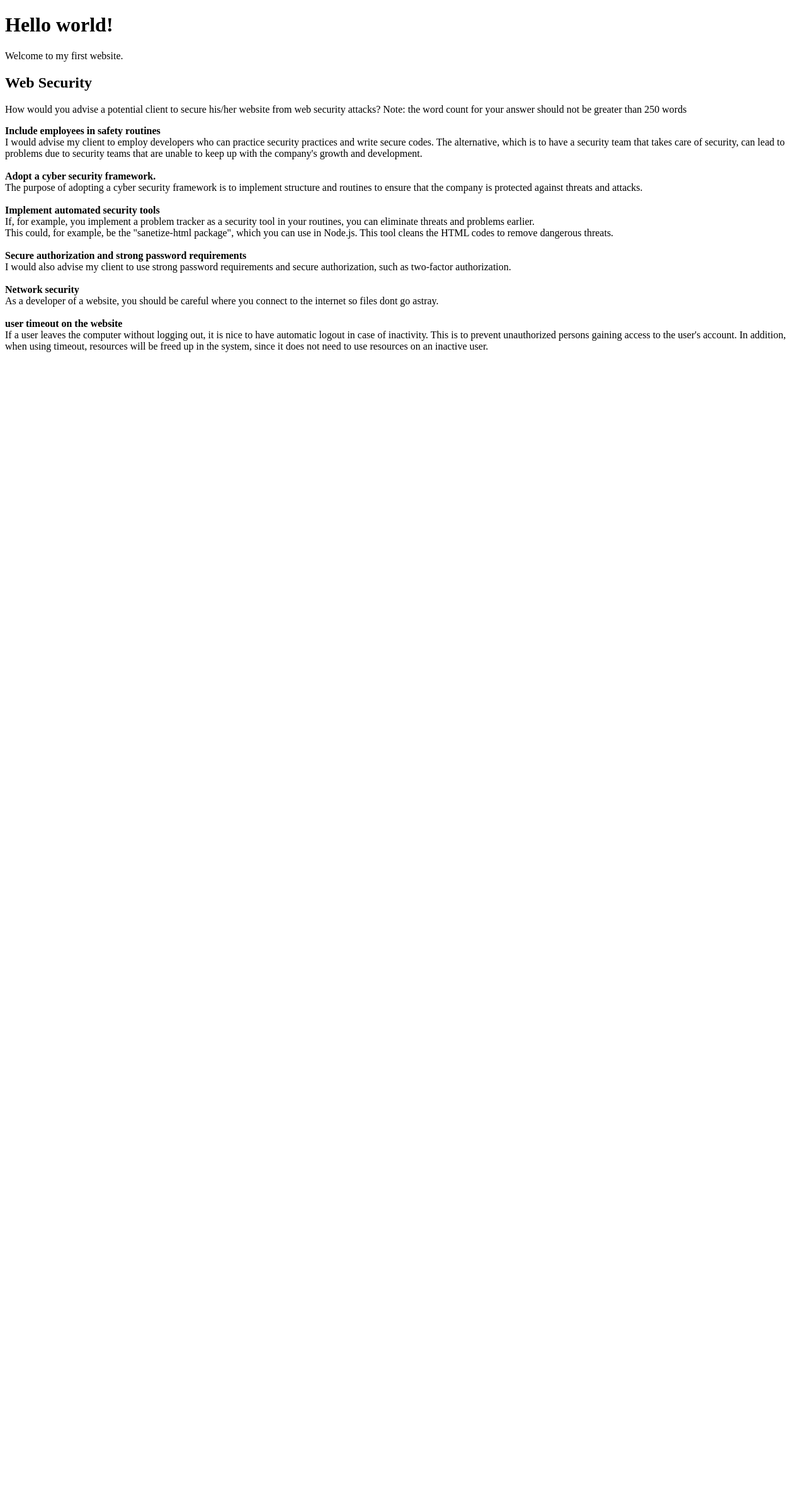
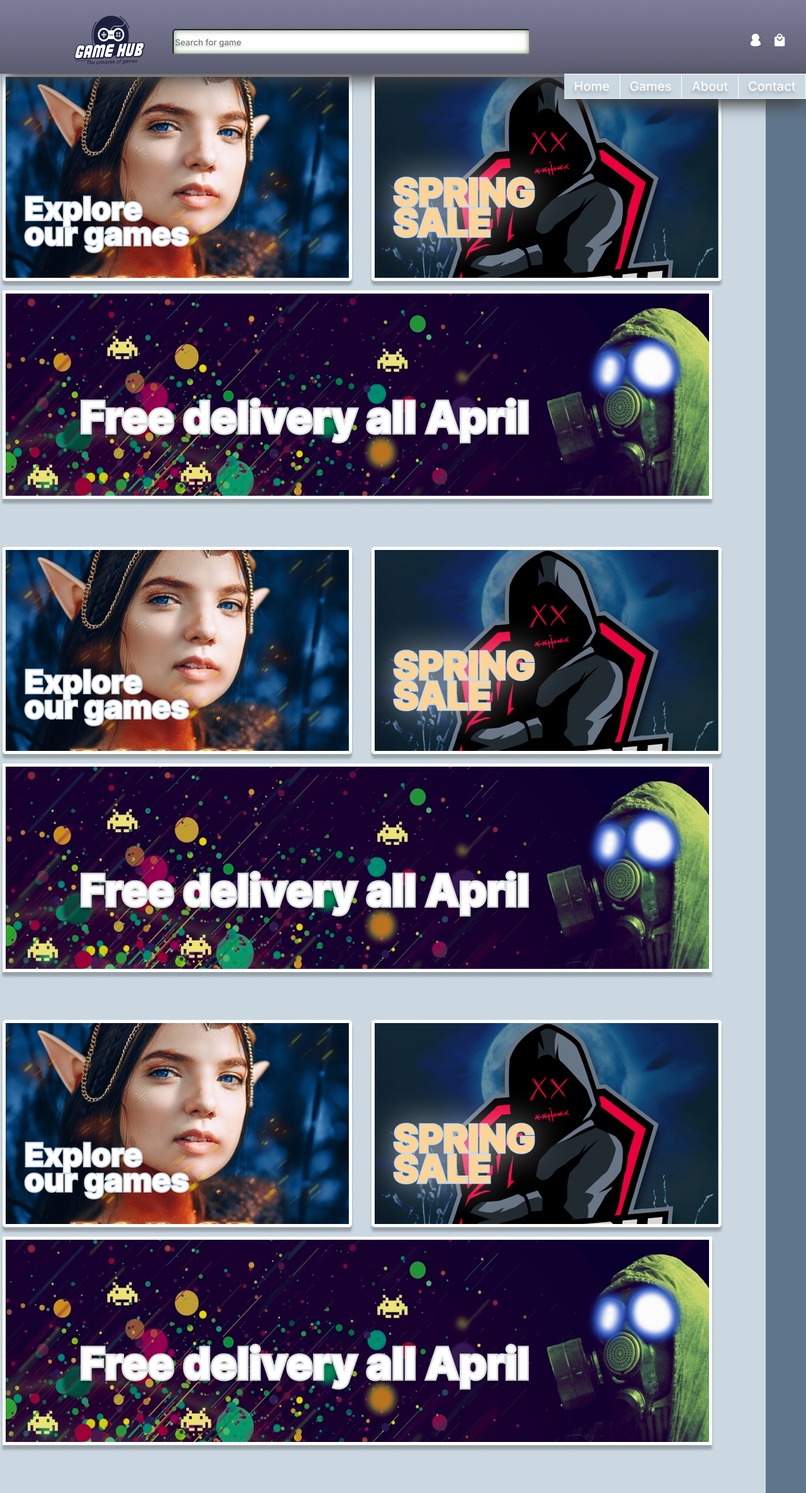
Before and after one commit to Noroff-FEU-Assignments/cross-course-project-evrlong, a PHP site: page / in a window 1280 px wide. Shown: the whole page at 63% size. Before the commit the page ends 559 px from the top, so only its background shows below. Run offline with PHP 8.4, Linux system fonts and the light colour scheme.

Commit message:
Adding elements

```diff
--- a/CSS/style.css
+++ b/CSS/style.css
@@ -1 +1,146 @@
-background-color: #f2f3f1;
+html, body {
+    margin: 0;
+    padding: 0;
+    background-color: #CBD8E2;
+}
+
+
+header {
+    position: fixed ;
+    top: 0;
+    width: 100%;
+    height: 117px;
+    background: linear-gradient(#7E7E9B, #5B5B70);
+    color:rgb(121, 124, 128);
+    text-align:center;
+    box-shadow: 5px 10px 25px rgb(66, 66, 66);
+
+}
+
+header h1 {
+    line-height: 100px;
+}
+
+
+.header__icon {
+  position: relative;
+    height: 22px;
+    width: 18px;
+    float: right;
+    top: 22px;
+    padding: 10px;
+    max-width: 2.5em;
+    max-height: 2.5em;
+    right: 22px;
+
+}
+
+.header__icon:hover {
+  background-color: #659162;
+  background-size: 20%;
+  border-style: solid;
+  border: #659162;
+}
+
+
+.logo {
+    position: absolute;
+    top: 25px;
+    left: 118px;
+    height: 5em;
+    width: 7em;
+}
+
+nav {
+    position: fixed;
+    top: 117px;
+    left: 70%;
+    width: 30%;
+    background-color: #CBD8E2;
+
+
+}
+nav ul {
+    list-style-type: none;
+    margin: 0%;
+    padding: 0;
+    display: flex;
+    box-shadow: 1px 10px 25px rgb(66, 66, 66);
+
+}
+
+
+
+nav ul li {
+    flex-grow: 1;
+    text-align: center;
+  }
+
+  nav ul li a {
+    display: block;
+    padding: 7px;
+    text-decoration: none;
+    color: #ffffff;
+    border-style: solid;
+    border-top-width: 0;
+    border-width: 1px 1px 1px 0px;
+    border-color: #ffffff;
+    font-family: inter, sans-serif;
+    font-size: 20px;
+    text-shadow: -1px 5px 5px #0000003a;
+
+
+  }
+
+
+
+  .maincontent {
+    position:inherit ;
+    width: 100%;
+    height: 100%;
+    float: none;
+    margin-top: 117px;
+    background-color: #5f758b;
+
+  }
+
+  .searchbar {
+    position: absolute;
+    left: 274px;
+    top: 46px;
+    width: 560px;
+    height: 35px;
+    border-radius: 5px;
+    box-shadow: inset 0 0 10px #659162;
+    font-family: inter, sans-serif;
+    text-shadow: -1px 5px 5px #0000003a;
+  }
+
+  corner {
+    border-bottom-right-radius: 50px;
+
+  }
+
+  .navmenu:hover {
+    background-color: #a6acd8;
+    text-decoration: underline;
+  }
+
+  .icon__phone {
+    color: #8dbe8a;
+    background-color: #5f758b;
+  }
+
+  .maincontent__about {
+    color: #659162;
+
+    width: 1080px;
+    height: 720px;
+  }
+
+  .bg2 {
+    background-color: #CBD8E2;
+    width: 95%;
+    height: 100%;
+
+  }
--- a/Index.html
+++ b/Index.html
@@ -1,42 +1,46 @@
 <!DOCTYPE html>
-<html>
-  <head>
-    <title>My first website</title>
-  </head>
-  <body>
-    <h1>Hello world!</h1>
-    <p>Welcome to my first website.</p>
-    <h2>Web Security</h2>
-    <p id="web-security-question">How would you advise a potential client to secure his/her website from web security attacks? Note: the word count for your answer should not be greater than 250 words</p>
-    <p id="web-security-answer">
+<html lang="en">
+<head>
+  <meta charset="UTF-8">
+  <meta http-equiv="X-UA-Compatible" content="IE=edge">
+  <meta name="viewport" content="width=device-width, initial-scale=1.0">
+  <link rel="stylesheet" href="CSS/style.css" href="https://cdnjs.cloudflare.com/ajax/libs/font-awesome/4.7.0/css/font-awesome.min.css">
+  <link rel="preconnect" href="https://fonts.googleapis.com">
+<link rel="preconnect" href="https://fonts.gstatic.com" crossorigin>
+<link href="https://fonts.googleapis.com/css2?family=Inter:wght@500&family=Roboto:wght@900&display=swap" rel="stylesheet">
+  <title>Home</title>
+</head>
+<body>
+  <header>
+    <h1> <input class="searchbar" type="text" placeholder="Search for game"></h1>
+    <div>
+      <img src="IMAGES\Iconsvg-png\Bag.png"class="header__icon">
+      <img src="IMAGES\Iconsvg-png\Profile.png"class="header__icon">
+    </div>
+    <img src="IMAGES\GameHub_Logo.png" class="logo">
 
-      <b>Include employees in safety routines</b> <br>
+  </header>
+  <nav>
+    <ul>
+      <li><a class=navmenu href="index.html">Home</a></li>
+      <li><a class=navmenu href="games.html">Games</a></li>
+      <li><a class=navmenu href="about.html">About</a></li>
+      <li><a class=navmenu class="corner" href="contact.html">Contact</a></li>
+    </ul>
+  </nav>
 
-      I would advise my client to employ developers who can practice security practices and write secure codes.
-      The alternative, which is to have a security team that takes care of security,
-      can lead to problems due to security teams that are unable to keep up with the company's growth and development. <br><br>
-
-      <b>Adopt a cyber security framework.</b><br>
-
-      The purpose of adopting a cyber security framework is to implement structure and routines to ensure that the company is protected against threats and attacks.<br><br>
-
-      <b>Implement automated security tools</b><br>
-
-      If, for example, you implement a problem tracker as a security tool in your routines, you can eliminate threats and problems earlier.<br> This could, for example,
-      be the "sanetize-html package", which you can use in Node.js. This tool cleans the HTML codes to remove dangerous threats.<br><br>
-
-      <b>Secure authorization and strong password requirements</b><br>
-
-      I would also advise my client to use strong password requirements and secure authorization, such as two-factor authorization.<br><br>
-
-      <b>Network security</b><br>
-
-      As a developer of a website, you should be careful where you connect to the internet so files dont go astray. <br><br>
-
-      <b>user timeout on the website</b><br>
-
-      If a user leaves the computer without logging out, it is nice to have automatic logout in case of inactivity. This is to prevent unauthorized persons gaining access to the user's account. In addition, when using timeout, resources will be freed up in the system, since it does not need to use resources on an inactive user.
-
-      </p>
+ <div class="maincontent" style="overflow: scroll height:400px;">
+<div class="bg2">
+    <img src="IMAGES\Game cover\Alv sale.png">
+    <img src="IMAGES\Game cover\Spring sale.png">
+    <img src="IMAGES\Game cover\Big banner.png">
+    <img src="IMAGES\Game cover\Alv sale.png">
+    <img src="IMAGES\Game cover\Spring sale.png">
+    <img src="IMAGES\Game cover\Big banner.png">
+    <img src="IMAGES\Game cover\Alv sale.png">
+    <img src="IMAGES\Game cover\Spring sale.png">
+    <img src="IMAGES\Game cover\Big banner.png">
+  </div>
+  </div>
   </body>
 </html>
```
Also changed, not shown: about.html (added, +37 -0 lines), contact.html (added, +49 -0 lines), IMAGES/Game cover/Alv sale.png (added), IMAGES/Game cover/Big banner.png (added), IMAGES/Game cover/Spring sale.png (added), IMAGES/Iconsvg-png/Component 1location1.png (added), IMAGES/Iconsvg-png/Layer 2.png (deleted), IMAGES/Iconsvg-png/Vectorlocation-1.png (added), IMAGES/Iconsvg-png/Vectorlocation.png (added), IMAGES/Iconsvg-png/Vectorphone.png (added), IMAGES/Iconsvg-png/email.png (added), IMAGES/Iconsvg-png/insta.png (added), IMAGES/Iconsvg-png/twitter.png (added), games.html (added).
